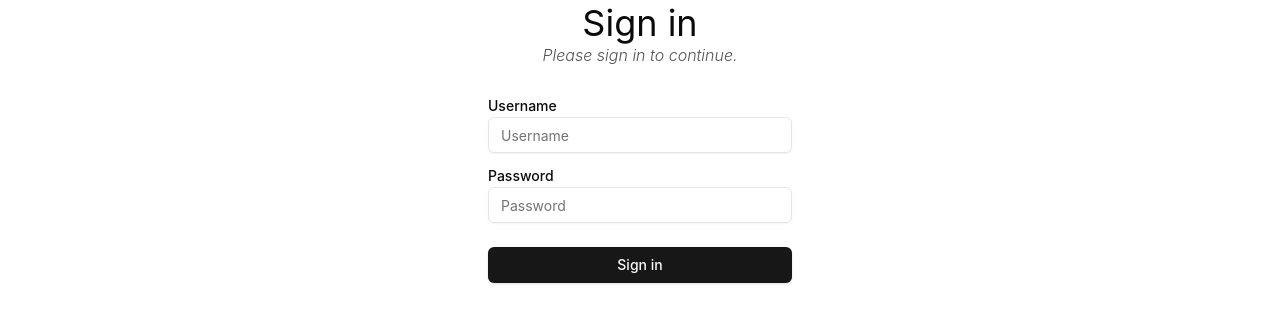
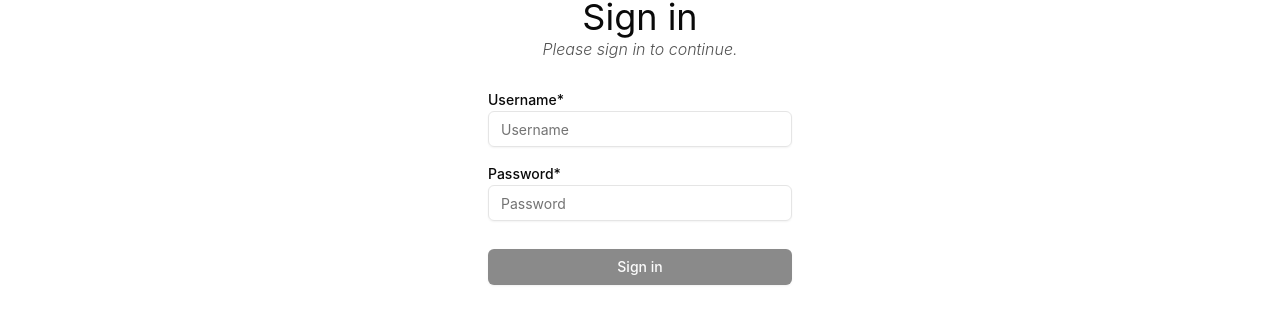
Before and after one commit to n-d-r-d-g/show_tracker_react, a React (Vite) app: page / in a window 1280 px wide. Shown: the part 280-604 px from the top of the page. Built offline with nearby package versions, Linux system fonts and the light colour scheme; no server answers.

Commit message:
Added validation to signin form

```diff
--- a/package.json
+++ b/package.json
@@ -10,6 +10,7 @@
     "preview": "vite preview"
   },
   "dependencies": {
+    "@hookform/resolvers": "^3.9.0",
     "@radix-ui/react-dropdown-menu": "^2.1.1",
     "@radix-ui/react-icons": "^1.3.0",
     "@radix-ui/react-label": "^2.1.0",
@@ -27,13 +28,15 @@
     "mobx-react-lite": "^4.0.7",
     "react": "^18.3.1",
     "react-dom": "^18.3.1",
+    "react-hook-form": "^7.53.0",
     "react-i18next": "^15.0.1",
     "react-router-dom": "^6.26.2",
     "react-sortablejs": "^6.1.4",
     "sortablejs": "^1.15.3",
     "tailwind-merge": "^2.5.2",
     "tailwindcss-animate": "^1.0.7",
-    "uuid": "^10.0.0"
+    "uuid": "^10.0.0",
+    "yup": "^1.4.0"
   },
   "devDependencies": {
     "@eslint/js": "^9.9.0",
--- a/public/locales/en/common.json
+++ b/public/locales/en/common.json
@@ -12,6 +12,10 @@
   },
   "errors": {
     "error": "Error!",
-    "signOut": "We couldn't sign you out due to an unexpected error on our end. Next time you sign out, please choose `Sign out everywhere` to make sure there's no unauthorized access to your account."
+    "signOut": "We couldn't sign you out due to an unexpected error on our end. Next time you sign out, please choose `Sign out everywhere` to make sure there's no unauthorized access to your account.",
+    "formContainsErrors": "Please fix all errors in the form.",
+    "form": {
+      "required": "Please fill in this field."
+    }
   }
 }
--- /dev/null
+++ b/src/components/error-message.tsx
@@ -0,0 +1,7 @@
+import { PropsWithChildren } from 'react';
+
+export function ErrorMessage({ children }: PropsWithChildren) {
+  return (
+    <div className="text-xs text-red-800 dark:text-red-300">{children}</div>
+  );
+}
--- a/src/pages/SignIn/index.tsx
+++ b/src/pages/SignIn/index.tsx
@@ -1,32 +1,51 @@
-import { FormEvent, useCallback } from 'react';
+import { ErrorMessage } from '@/components/error-message';
+import { cn } from '@/lib/utils';
+import { yupResolver } from '@hookform/resolvers/yup';
+import { useCallback } from 'react';
+import { useForm } from 'react-hook-form';
 import { useTranslation } from 'react-i18next';
+import * as yup from 'yup';
 import { Button } from '../../components/ui/button';
 import { Input } from '../../components/ui/input';
 import { Label } from '../../components/ui/label';
 import { useAuth } from '../../hooks/useAuth';
 import DefaultLayout from '../../layouts/DefaultLayout';
 
+type FormValues = {
+  username: string;
+  password: string;
+};
+
 function SignIn() {
+  const { t: tCommon } = useTranslation('common');
   const { t: tSignIn } = useTranslation('signIn');
   const { signIn } = useAuth();
 
-  const handleSubmit = useCallback(
-    (e: FormEvent<HTMLFormElement>) => {
-      e?.preventDefault?.();
+  const schema = yup
+    .object({
+      username: yup.string().required(),
+      password: yup.string().required(),
+    })
+    .required();
 
-      const formTarget = e.target as HTMLFormElement;
-      const username = (
-        formTarget.elements.namedItem('username') as HTMLInputElement
-      ).value;
-      const password = (
-        formTarget.elements.namedItem('password') as HTMLInputElement
-      ).value;
+  const {
+    register,
+    handleSubmit,
+    formState: { errors, isValid, isDirty },
+  } = useForm<FormValues>({
+    mode: 'all',
+    resolver: yupResolver(schema),
+  });
+
+  const onSubmit = useCallback(
+    ({ username, password }: FormValues) => {
+      console.log('vals :>> ', { username, password });
 
       signIn({ username, password });
     },
     [signIn]
   );
-
+  console.log('isDirty :>> ', isDirty);
   return (
     <DefaultLayout className="w-80">
       <h1 className="text-4xl sm:text-4xl text-center">{tSignIn('title')}</h1>
@@ -34,27 +53,58 @@ function SignIn() {
         {tSignIn('description')}
       </p>
       <form
-        onSubmit={handleSubmit}
+        onSubmit={handleSubmit(onSubmit)}
         className="mt-8 flex flex-col items-start gap-4"
       >
         <div className="w-full flex flex-col items-start gap-1">
-          <Label htmlFor="username">{tSignIn('username')}</Label>
+          <Label
+            htmlFor="username"
+            className={cn(errors.username && 'text-red-800 dark:text-red-300')}
+          >{`${tSignIn('username')}*`}</Label>
           <Input
-            id="username"
-            name="username"
             placeholder={tSignIn('username')}
+            aria-invalid={!!errors.username}
+            className={cn(
+              errors.username && 'border-red-800 dark:border-red-300'
+            )}
+            {...register('username')}
           />
+          <ErrorMessage>
+            {errors.username?.type === 'required' &&
+              tCommon('errors.form.required')}
+          </ErrorMessage>
         </div>
         <div className="w-full flex flex-col items-start gap-1">
-          <Label htmlFor="password">{tSignIn('password')}</Label>
+          <Label
+            htmlFor="password"
+            className={cn(errors.password && 'text-red-800 dark:text-red-300')}
+          >{`${tSignIn('password')}*`}</Label>
           <Input
-            id="password"
-            name="password"
             type="password"
             placeholder={tSignIn('password')}
+            aria-invalid={!!errors.password}
+            className={cn(
+              errors.password && 'border-red-800 dark:border-red-300'
+            )}
+            {...register('password')}
           />
+          <ErrorMessage>
+            {errors.password?.type === 'required' &&
+              tCommon('errors.form.required')}
+          </ErrorMessage>
         </div>
-        <Button className="w-full mt-2">{tSignIn('signIn')}</Button>
+        <div className="w-full max-w-full flex flex-col gap-1">
+          <Button className="w-full mt-2" disabled={!isValid}>
+            {tSignIn('signIn')}
+          </Button>
+          <div
+            aria-live="assertive"
+            className="text-xs text-red-800 dark:text-red-300"
+          >
+            {Object.keys(errors).length > 0 &&
+              tCommon('errors.formContainsErrors')}
+          </div>
+        </div>
       </form>
     </DefaultLayout>
   );
```
Also changed, not shown: 1 other file (tests, documents, lock files or other folders).
